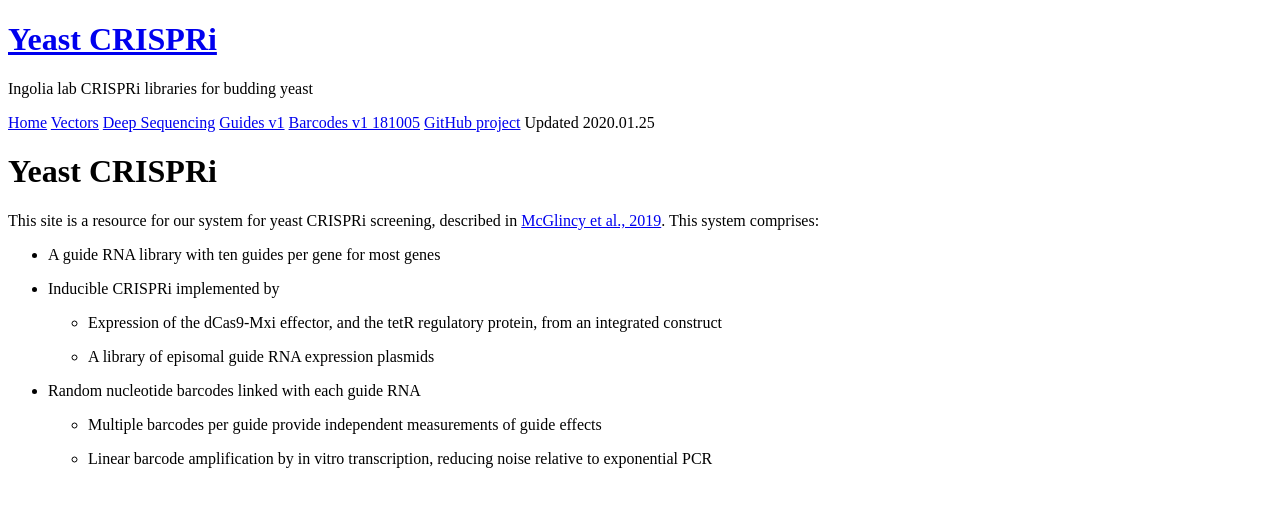
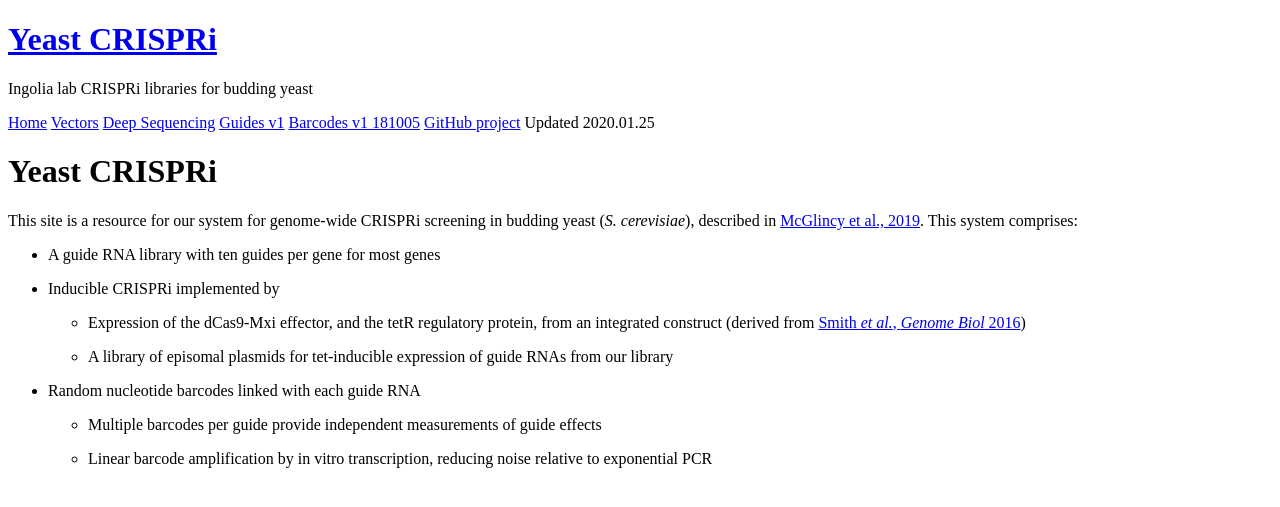
Before and after one commit to ingolia-lab/yeast-crispri, a Jekyll site: the page built from docs/index.md, in a window 1280 px wide. Shown: the top 507 px of the page. Built offline with Jekyll 4.4.1, drawn with Linux system fonts in a browser that asks for light colours; some web fonts are replaced.

Commit message:
Added links to other papers

```diff
--- a/docs/index.md
+++ b/docs/index.md
@@ -5,17 +5,21 @@ title: Home
 
 <h1 class="page-title">Yeast CRISPRi</h1>
 
-This site is a resource for our system for yeast CRISPRi screening,
-described in [McGlincy et al., 2019](ZZZ). This system comprises:
+This site is a resource for our system for genome-wide CRISPRi
+screening in budding yeast (_S. cerevisiae_), described in [McGlincy
+et al., 2019](ZZZ). This system comprises:
 
 * A guide RNA library with ten guides per gene for most genes
 
 * Inducible CRISPRi implemented by
 
   - Expression of the dCas9-Mxi effector, and the tetR regulatory
-    protein, from an integrated construct
+    protein, from an integrated construct (derived from [Smith _et
+    al._, _Genome Biol_
+    2016](https://doi.org/10.1186/s13059-016-0900-9))
 
-  - A library of episomal guide RNA expression plasmids
+  - A library of episomal plasmids for tet-inducible expression of
+    guide RNAs from our library
 
 * Random nucleotide barcodes linked with each guide RNA
 
```
Also changed, not shown: docs/10-vectors.md (+2 -2 lines).
